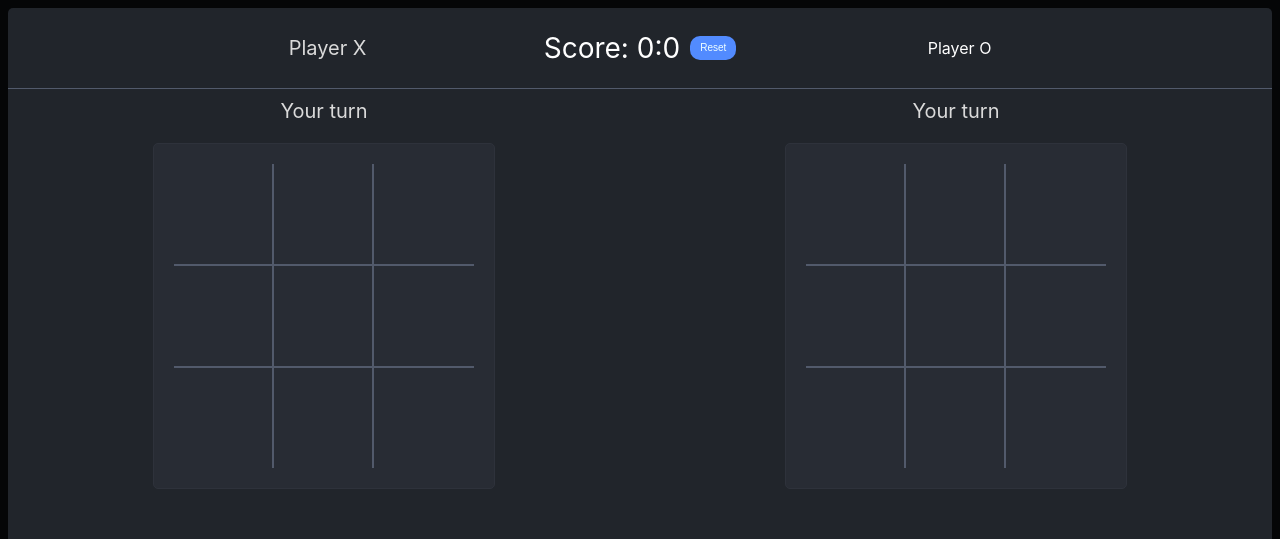
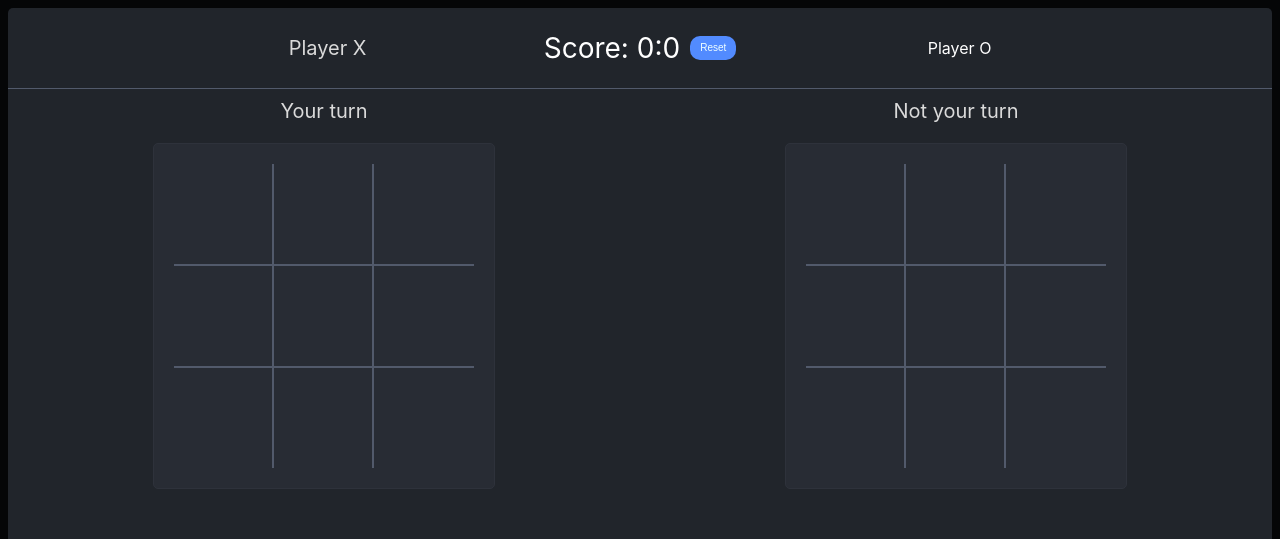
Before and after one commit to 4ntonoff/TicTacToe, a React (Create React App) app: page / in a window 1280 px wide. Shown: the top 539 px of the page. Built offline with nearby package versions, Linux system fonts and the light colour scheme.

Commit message:
Fixed bug with status

```diff
--- a/src/App.css
+++ b/src/App.css
@@ -6,6 +6,8 @@ body {
   font-size: 20px;
 }
 .game {
+  display: flex;
+  flex-direction: column;
   background-color: #21252b;
   width: calc(100% - 16px);
   min-width: 900px;
@@ -15,7 +17,12 @@ body {
 }
 
 .main {
+  flex: 1;
   display: flex;
+  flex-direction: row;
+  height: 100%;
+  align-items: stretch;
+  align-content: stretch;
 }
 .heading {
   color: white;
@@ -34,6 +41,7 @@ body {
   align-items: center;
   position: absolute;
   margin: 0 auto;
+  white-space: nowrap;
 }
 .reset-button {
   background-color: #528bff;
@@ -50,10 +58,16 @@ body {
   background-color: #282c34;
 }
 .player-content {
+  min-height: 100%;
   display: flex;
+  height: 100%;
   align-items: center;
   flex-direction: column;
+  /* border-right: 1px solid #525a6b; */
   width: 50%;
+}
+.player-content:last-child {
+  border: none;
 }
 .gametable-container {
   background-color: #282c34;
--- a/src/App.tsx
+++ b/src/App.tsx
@@ -67,18 +67,14 @@ function App() {
 
   const getStatus = (
     isXNext: boolean,
-    squares: SquareValue[],
     winner: SquareValue | "Draw" | null
   ): string => {
     if (winner === "Draw") {
       return "Draw";
     } else if (winner) {
-      return isXNext ? "You win!" : "You lose!";
+      return "You " + (isXNext ? "win" : "lose") + "!";
     } else {
-      const currentPlayer = isXNext ? "X" : "O";
-      const isCurrentPlayerTurn =
-        squares.filter((square) => square === currentPlayer).length % 2 === 0;
-      return isCurrentPlayerTurn ? "Your turn" : "Not your turn";
+      return isXNext ? "Your turn" : "Not your turn";
     }
   };
 
@@ -111,9 +107,8 @@ function App() {
         <div className="main">
           <div className="player-content">
             <span className="status primary-text">
-              {getStatus(true, squares, winner)}
+              {getStatus(xIsNext, winner)}
             </span>
-
             <div className="gametable-container">
               <div className="gametable-row">
                 {renderSquare(0, true)}
@@ -134,7 +129,7 @@ function App() {
           </div>
           <div className="player-content">
             <span className="status primary-text">
-              {getStatus(false, squares, winner)}
+              {getStatus(!xIsNext, winner)}
             </span>
             <div className="gametable-container">
               <div className="gametable-row">
```
